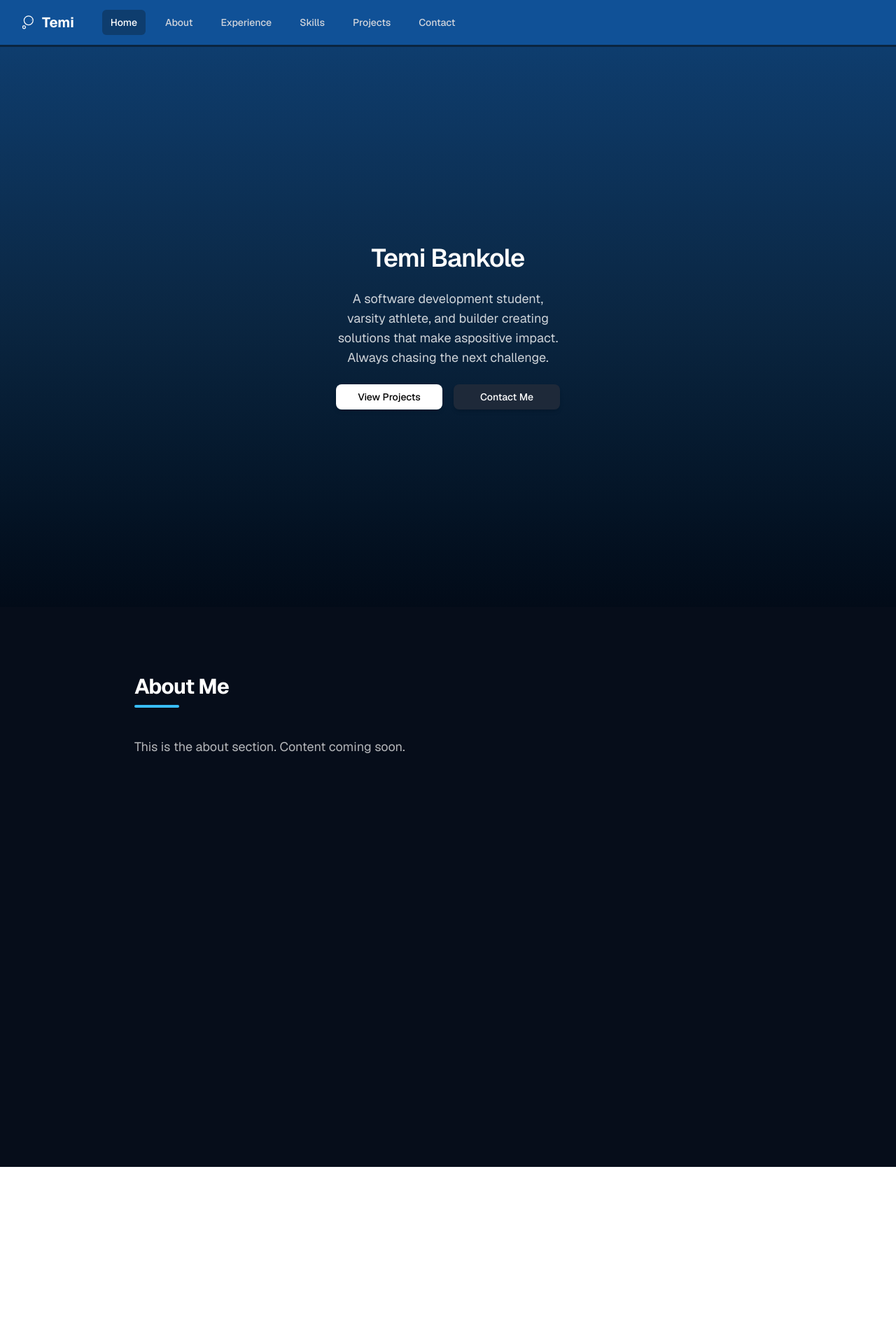
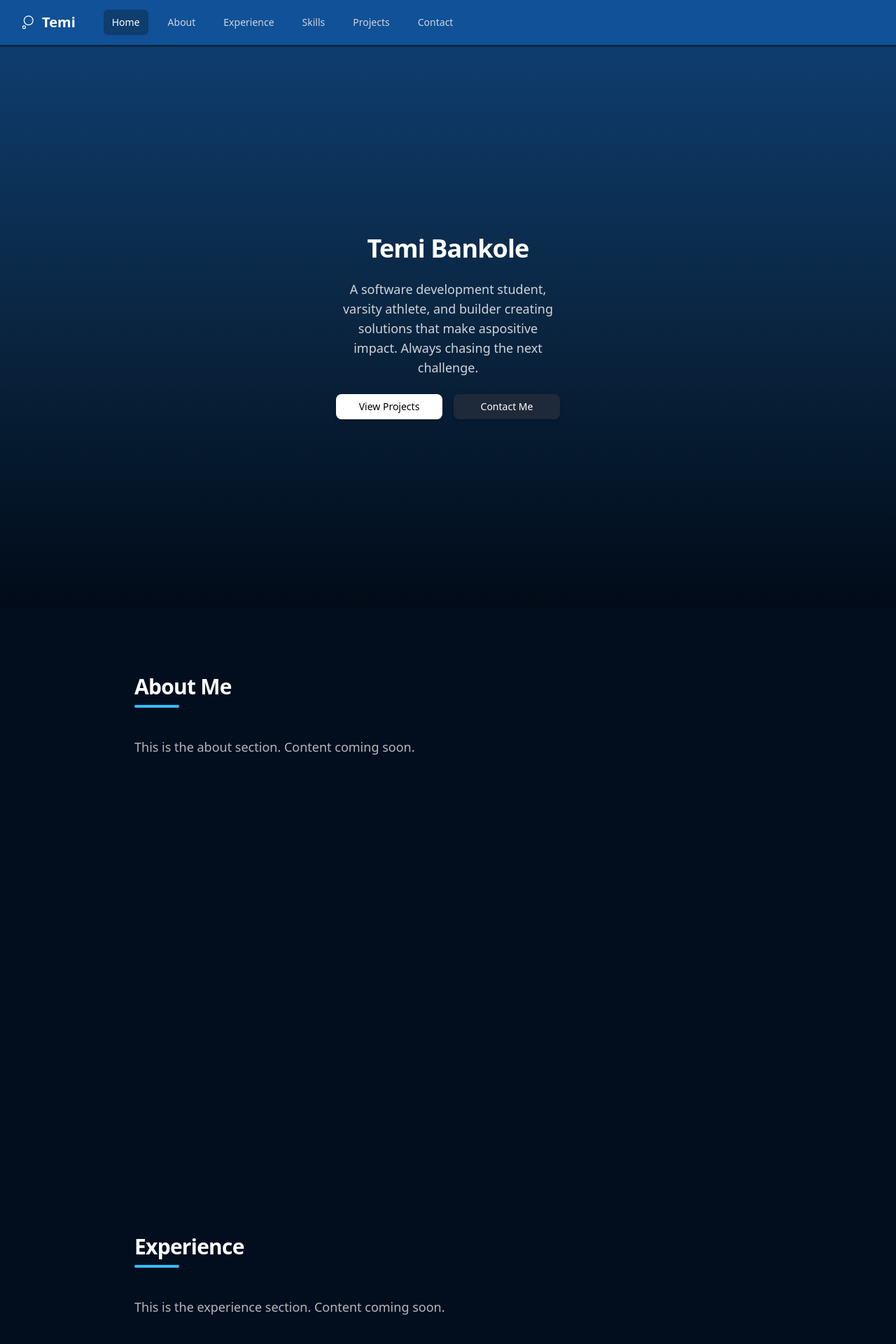
Before and after one commit to Temsters/Portfolio, a Next.js app: page / in a window 1280 px wide. Shown: the top 1920 px of the page at 70% size. Before the commit the page ends 1667 px from the top, so only its background shows below. Built offline with nearby package versions, Linux system fonts and the light colour scheme.

Commit message:
Create base pages for the nav bar

```diff
--- a/app/_components/About.js
+++ b/app/_components/About.js
@@ -2,10 +2,10 @@
 
 export default function About() {
   return (
-    <section id="about" className="min-h-screen w-full bg-[#060d1a] px-6 py-24 text-white sm:px-10 md:px-14 lg:px-16">
+    <section id="about" className="min-h-screen w-full bg-[#020e1e] px-6 py-24 text-white sm:px-10 md:px-14 lg:px-16">
       <div className="max-w-4xl mx-auto">
         <h2 className="text-3xl font-bold tracking-tight text-white mb-2">About Me</h2>
-        <div className="w-16 h-1 bg-[#38BDF8] rounded mb-10" />
+        <div className="w-16 h-1 bg-[#38BDF8] rounded-3xl mb-10" />
         <p className="text-white/70 text-lg leading-8">
           This is the about section. Content coming soon.
         </p>
--- a/app/_components/Contact.js
+++ b/app/_components/Contact.js
@@ -0,0 +1,15 @@
+"use client";
+
+export default function Contact() {
+  return (
+    <section id="contact" className="min-h-screen w-full bg-[#020e1e] px-6 py-24 text-white sm:px-10 md:px-14 lg:px-16">
+      <div className="max-w-4xl mx-auto">
+        <h2 className="text-3xl font-bold tracking-tight text-white mb-2">Contact</h2>
+        <div className="w-16 h-1 bg-[#38BDF8] rounded-3xl mb-10" />
+        <p className="text-white/70 text-lg leading-8">
+          This is the contact section. Content coming soon.
+        </p>
+      </div>
+    </section>
+  );
+}
--- a/app/_components/Experience.js
+++ b/app/_components/Experience.js
@@ -0,0 +1,15 @@
+"use client";
+
+export default function Experience() {
+  return (
+    <section id="experience" className="min-h-screen w-full bg-[#020e1e] px-6 py-24 text-white sm:px-10 md:px-14 lg:px-16">
+      <div className="max-w-4xl mx-auto">
+        <h2 className="text-3xl font-bold tracking-tight text-white mb-2">Experience</h2>
+        <div className="w-16 h-1 bg-[#38BDF8] rounded-3xl mb-10" />
+        <p className="text-white/70 text-lg leading-8">
+          This is the experience section. Content coming soon.
+        </p>
+      </div>
+    </section>
+  );
+}
--- a/app/_components/Navbar.js
+++ b/app/_components/Navbar.js
@@ -9,6 +9,7 @@ export default function Navbar() {
   const [isOpen, setIsOpen] = useState(false);
 
   const toggleMenu = () => setIsOpen(!isOpen);
+  const closeMenu = () => setIsOpen(false);
 
   const navLinks = [
     { label: "About", href: "#about" },
@@ -19,11 +20,11 @@ export default function Navbar() {
   ];
 
   return (
-    <nav className="bg-[#105197]" style={{ borderBottom: "3px solid #0A2540" }}>
+    <nav className="sticky top-0 z-50 w-full bg-[#105197]" style={{ borderBottom: "3px solid #0A2540" }}>
       <div className="max-w-7xl mx-auto px-4 sm:px-6 lg:px-8">
         <div className="flex items-center justify-between h-16">
           <div className="flex items-center">
-            <div className="flex-shrink-0">
+            <div className="shrink-0">
               <Link href="/">
                 <div className="flex items-center text-white font-bold text-xl">
                   <BubbleIcon className="text-white mr-2" />
@@ -52,14 +53,13 @@ export default function Navbar() {
         </div>
       </div>
 
-      {/* Mobile menu */}
       <div className={`${isOpen ? "block" : "hidden"} md:hidden`}>
         <div className="px-2 pt-2 pb-3 space-y-1 sm:px-3">
-          <a href="#home" className="block px-3 py-2 rounded-md text-base font-medium bg-[#0E3D6E] text-white">
+          <a href="#home" onClick={closeMenu} className="block px-3 py-2 rounded-md text-base font-medium bg-[#0E3D6E] text-white">
             Home
           </a>
           {navLinks.map(({ label, href }) => (
-            <a key={label} href={href} className="block px-3 py-2 rounded-md text-base font-medium text-gray-300 hover:bg-gray-700 hover:text-white">
+            <a key={label} href={href} onClick={closeMenu} className="block px-3 py-2 rounded-md text-base font-medium text-gray-300 hover:bg-gray-700 hover:text-white">
               {label}
             </a>
           ))}
--- a/app/_components/Projects.js
+++ b/app/_components/Projects.js
@@ -0,0 +1,15 @@
+"use client";
+
+export default function Projects() {
+  return (
+    <section id="projects" className="min-h-screen w-full bg-[#020e1e] px-6 py-24 text-white sm:px-10 md:px-14 lg:px-16">
+      <div className="max-w-4xl mx-auto">
+        <h2 className="text-3xl font-bold tracking-tight text-white mb-2">Projects</h2>
+        <div className="w-16 h-1 bg-[#38BDF8] rounded-3xl mb-10" />
+        <p className="text-white/70 text-lg leading-8">
+          This is the about section. Content coming soon.
+        </p>
+      </div>
+    </section>
+  );
+}
--- a/app/_components/Skills.js
+++ b/app/_components/Skills.js
@@ -0,0 +1,15 @@
+"use client";
+
+export default function Skills() {
+  return (
+    <section id="skills" className="min-h-screen w-full bg-[#020e1e] px-6 py-24 text-white sm:px-10 md:px-14 lg:px-16">
+      <div className="max-w-4xl mx-auto">
+        <h2 className="text-3xl font-bold tracking-tight text-white mb-2">Skills</h2>
+        <div className="w-16 h-1 bg-[#38BDF8] rounded-3xl mb-10" />
+        <p className="text-white/70 text-lg leading-8">
+          This is the skillssection. Content coming soon.
+        </p>
+      </div>
+    </section>
+  );
+}
--- a/app/globals.css
+++ b/app/globals.css
@@ -5,15 +5,9 @@
   --foreground: #171717;
 }
 
-@theme inline {
-  --color-background: var(--background);
-  --color-foreground: var(--foreground);
-  --font-sans: var(--font-geist-sans);
-  --font-mono: var(--font-geist-mono);
-}
-
-@html {
+html {
   scroll-behavior: smooth;
+  scroll-padding-top: 4rem;
 }
 
 @media (prefers-color-scheme: dark) {
@@ -26,5 +20,5 @@
 body {
   background: var(--background);
   color: var(--foreground);
-  font-family: Arial, Helvetica, sans-serif;
+  font-family: var(--font-geist-sans), Arial, Helvetica, sans-serif;
 }
--- a/app/page.tsx
+++ b/app/page.tsx
@@ -2,13 +2,17 @@
 
 import Navbar from "./_components/Navbar";
 import About from "./_components/About";
+import Experience from "./_components/Experience";
+import Skills from "./_components/Skills";
+import Projects from "./_components/Projects";
+import Contact from "./_components/Contact";
 
 export default function Home() {
   return (
     <div className="flex min-h-screen w-full flex-col bg-zinc-50 font-sans dark:bg-black">
       <Navbar />
 
-      <main className="flex min-h-screen w-full flex-1 items-center justify-center bg-linear-to-t from-[#020B18] via-[#0A2540] to-[#0E3D6E] px-6 py-16 text-white sm:px-10 md:px-14 lg:px-16 lg:py-24">
+      <main id="home" className="flex min-h-screen w-full flex-1 items-center justify-center bg-linear-to-t from-[#020B18] via-[#0A2540] to-[#0E3D6E] px-6 py-16 text-white sm:px-10 md:px-14 lg:px-16 lg:py-24">
         <div className="flex w-full max-w-2xl flex-col items-center justify-center gap-6 text-center">
           <h1 className="max-w-xs text-4xl font-semibold leading-10 tracking-tight text-white">
             Temi Bankole
@@ -32,6 +36,11 @@ export default function Home() {
         </div>
       </main>
       <About />
+      <Experience />
+      <Skills />
+      <Projects />
+      <Contact />
+
     </div>
   );
 }
```
Also changed, not shown: app/_components/Home.js (deleted).
